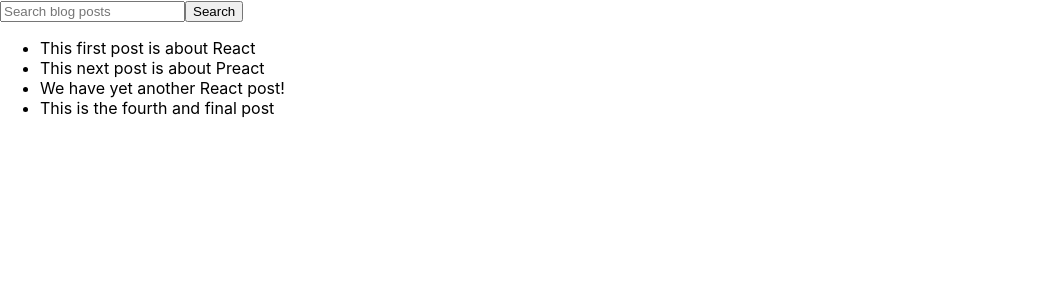
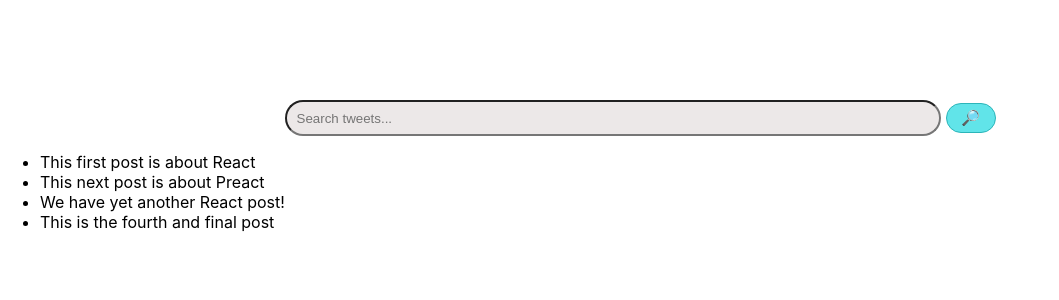
Before and after one commit to hienvantran/CZ4034-Information-Retrieval, a React (Create React App) app in the folder frontend/my-app/: page / in a window 1280 px wide. Shown: the top 300 px of the page, without its empty margins (0-1059 px from the left). Built offline with nearby package versions, Linux system fonts and the light colour scheme.

Commit message:
UI for search bar

```diff
--- a/frontend/my-app/src/App.css
+++ b/frontend/my-app/src/App.css
@@ -55,3 +55,43 @@
     white-space: nowrap;
     width: 1px;
 }
+
+.search {
+    text-align: center;
+    margin-top: 100px;
+}
+
+#header-search{
+    text-align: left;
+    padding-left: 10px;
+    font-family: Arial, Helvetica, sans-serif;
+    border-radius: 25px;
+    color: rgb(102, 99, 99);
+}
+
+.search input {
+    height: 30px;
+    width: 50%;
+    text-align: left;
+    background-color: rgb(236, 232, 232);
+}
+
+.search-button{
+    margin-left: 5px;
+    width: 50px;
+    height: 30px;
+    background-color: rgb(97, 228, 233);
+    border-radius: 50px;
+    font-size: 15px;
+    border: 1px solid #2cb5b9;
+}
+
+.search-button:hover {
+    background-color: #42bbda;
+    color: rgb(8, 8, 8);
+}
+
+.search-button:active {
+    box-shadow: 0 2px #666;
+    transform: translateY(2px);
+  }
--- a/frontend/my-app/src/App.js
+++ b/frontend/my-app/src/App.js
@@ -30,10 +30,12 @@ function App() {
   return (
 
     <div classname='main'>
+      <div className='search'>
       <SearchBar
         searchQuery={searchQuery}
         setSearchQuery={setSearchQuery}
       />
+      </div>
       <ul>
         {filteredPosts.map(post => (
           <li key={post.key}>{post.name}</li>
--- a/frontend/my-app/src/components/SearchBar.js
+++ b/frontend/my-app/src/components/SearchBar.js
@@ -11,10 +11,10 @@ const SearchBar = ({ searchQuery, setSearchQuery }) => (
       onInput={e => setSearchQuery(e.target.value)}
       type="text"
       id="header-search"
-      placeholder="Search blog posts"
+      placeholder="Search tweets..."
       name="s"
     />
-    <button type="submit">Search</button>
+    <button className = "search-button" type="submit" title="Search">🔎</button>
   </form>
 );
 
```
Also changed, not shown: 1 other file (tests, documents, lock files or other folders).
